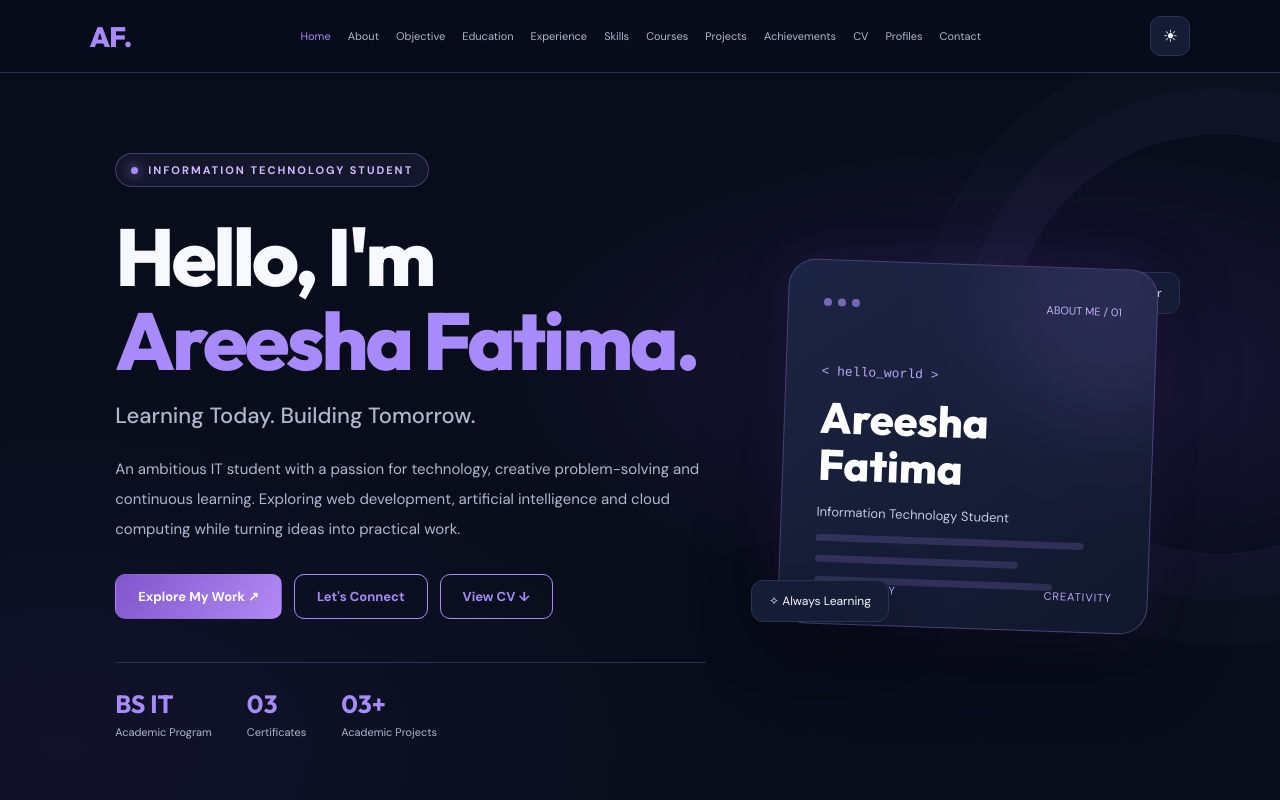
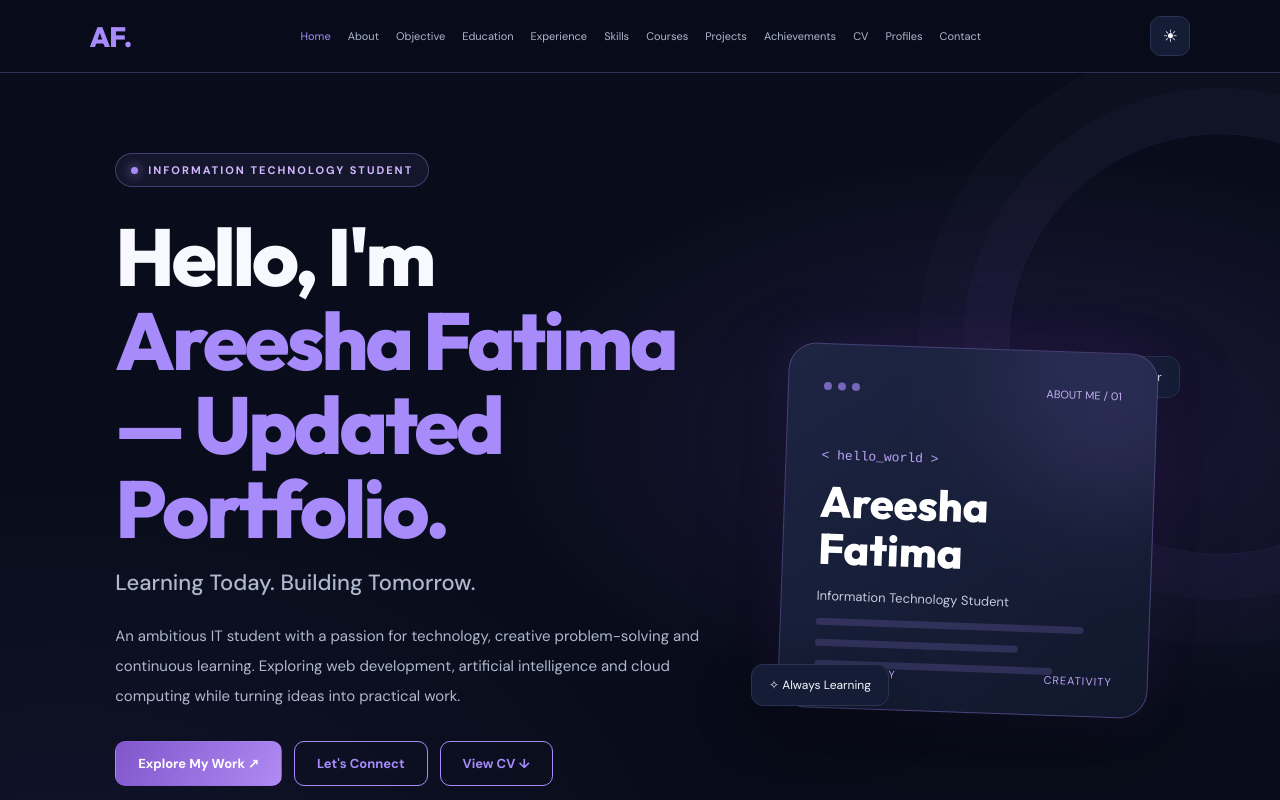
Before and after one commit to areesha-fatima-4/areesha-fatima-portfolio, a plain HTML site: page index.html in a window 1280 px wide. Shown: the top 800 px of the page. Drawn offline with Linux system fonts and the light colour scheme.

Commit message:
Update index.html

```diff
--- a/index.html
+++ b/index.html
@@ -1,4 +1,3 @@
-
 <!DOCTYPE html>
 <html lang="en">
 <head>
@@ -836,10 +835,10 @@ footer a{color:var(--accent)}
     INFORMATION TECHNOLOGY STUDENT
    </div>
 
-   <h1>
+  <h1>
     Hello, I'm
-    <span>Areesha Fatima.</span>
-   </h1>
+    <span>Areesha Fatima — Updated Portfolio.</span>
+  </h1>
 
    <h2>Learning Today. Building Tomorrow.</h2>
 
```
